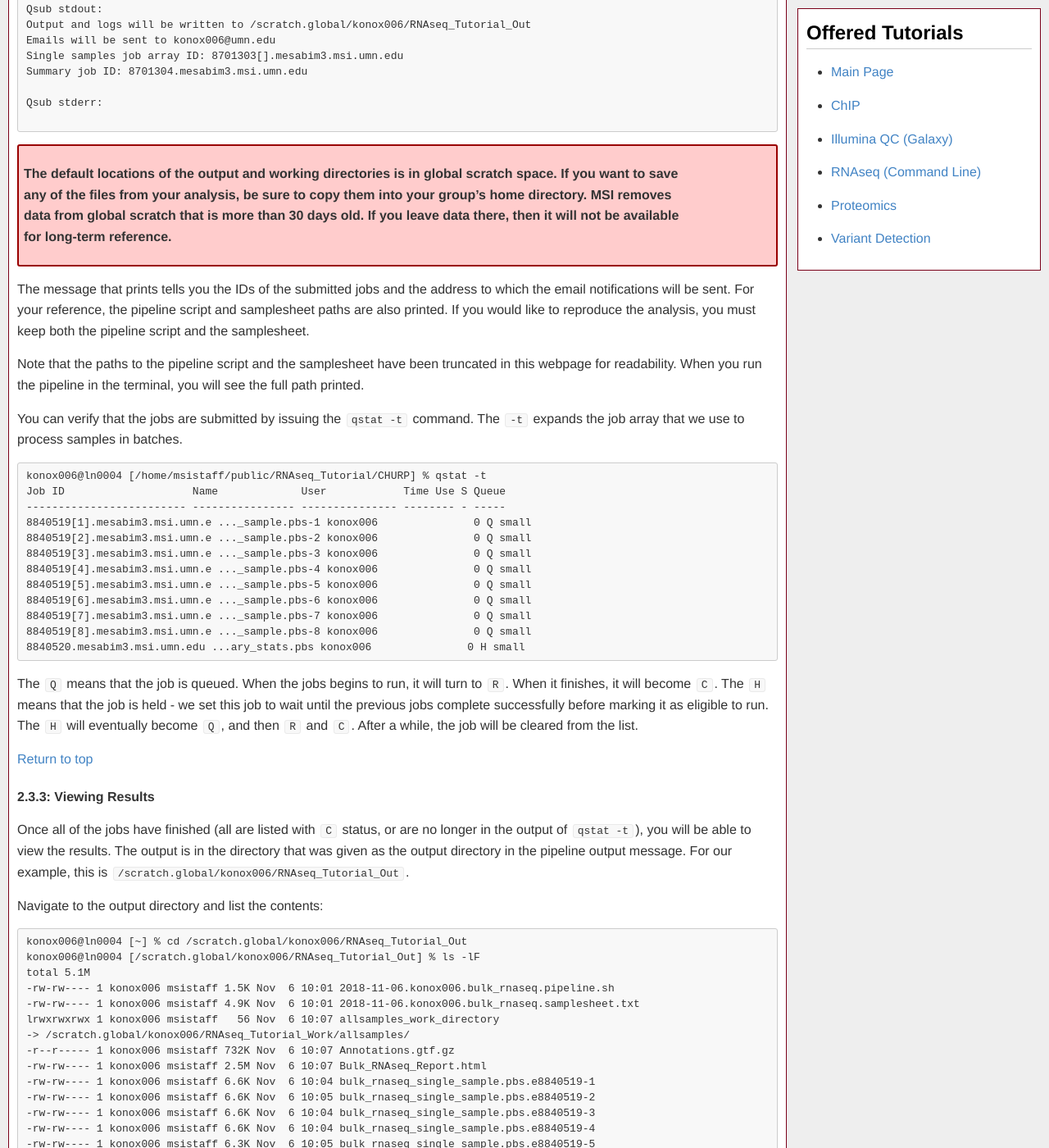
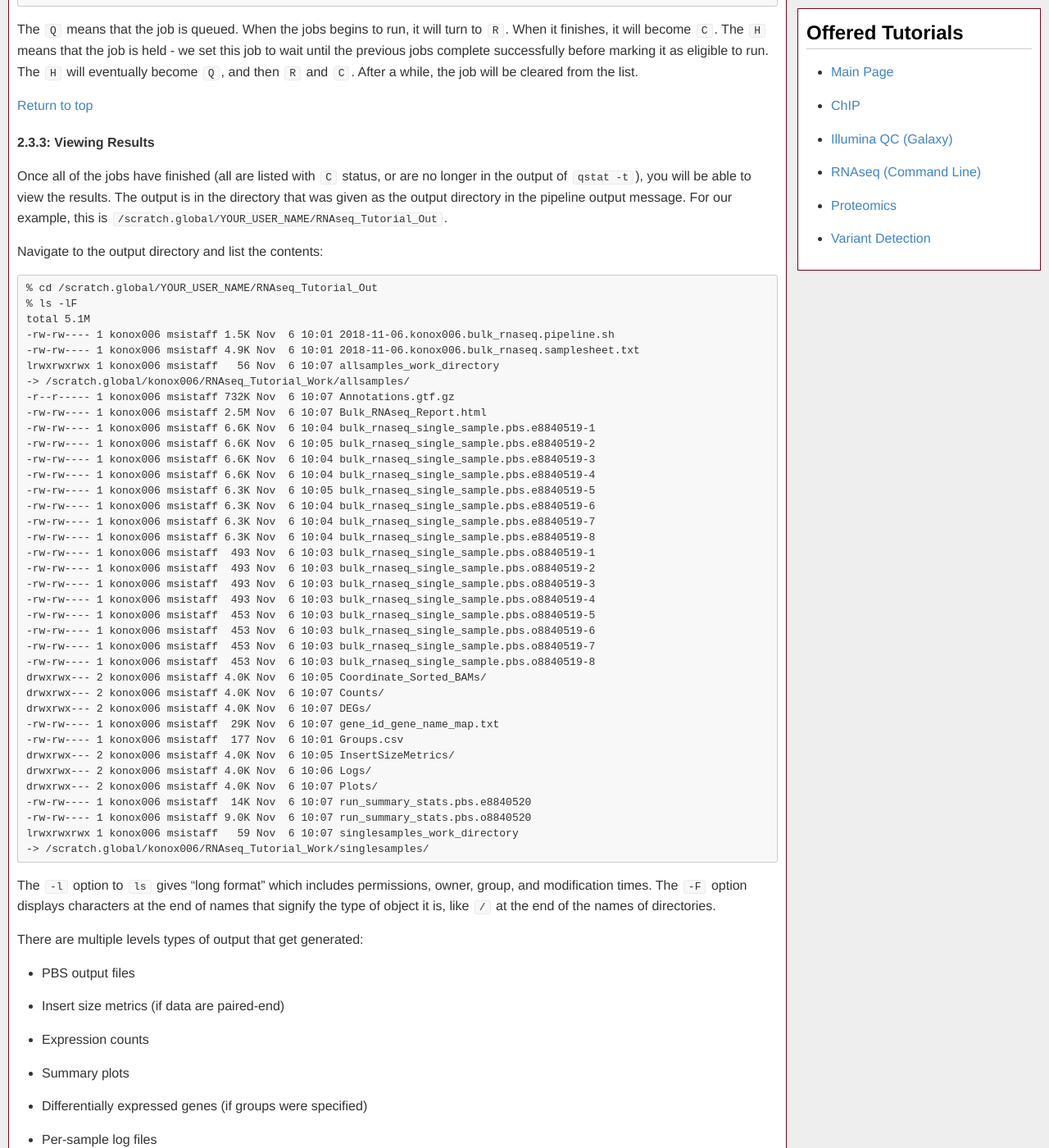
Before and after one commit to msi-ris/Tutorials, a Jekyll site: the page built from rnaseq_cmd.md, in a window 1280 px wide and 1400 px high, scrolled down 15081 px. Shown: the whole window at 82% size. Built offline with Jekyll 4.4.1, drawn with Linux system fonts in a browser that asks for light colours; some of the changed text lies outside the part shown.

Commit message:
Update rnaseq tutorial

````diff
--- a/rnaseq_cmd.md
+++ b/rnaseq_cmd.md
@@ -4,7 +4,7 @@ title: RNASeq Analysis With the Command Line
 permalink: /rnaseq_cmd/
 exclude: false
 updated: 2018-11-05
-delivered: NA
+delivered: 2018-11-06
 ---
 
 # <a name="top"></a> {{page.title}}
@@ -18,14 +18,13 @@ delivered: NA
     - [Goals](#0.2)
     - [Scope of the Tutorial](#0.3)
     - [Required Software](#0.4)
-    - [UNIX (and Linux) Basics](#0.5)
-    - [Accessing MSI](#0.6)
+    - [Accessing MSI](#0.5)
 - [RNASeq Overview](#1)
     - [Why RNASeq](#1.1)
     - [Common Genomics File Formats](#1.2)
     - [Overall Workflow](#0.3)
 - [Running an Analysis with `CHURP`](#2)
-    - [Preapre to Run `CHURP`](#2.1)
+    - [Prepare to Run `CHURP`](#2.1)
     - [Input Data for the Pipelines](#2.2)
     - [Running the Pipeline](#2.3)
         - [Generating Experimental Groups](#2.3.1)
@@ -84,6 +83,9 @@ This is code, or a literal value that you must enter or select to run a part
 of the tutorial
 ```
 
+Commands that are to be entered on the command-line will begin with `%`. Do not
+re-enter the `%` character when you type the commands into your prompt.
+
 [Return to top](#top)
 ### <a name="0.2"></a> 0.2: Goals
 - Learn some fundamental bash commands for interacting with MSI systems
@@ -130,18 +133,25 @@ systems. We will show you how to access the analysis programs in later sections.
 [Return to top](#top)
 <div class="info" markdown="1">
 
-### <a name="0.5"></a> 0.5: UNIX (and Linux) Basics
-MSI systems run GNU/Linux, which is a functional equivalent of commercial UNIX
-(like Apple's OSX). The way that you will interact with Linux is very similar to
-the way you would interact with a traditional UNIX system - through the command
-line.
-
-![Terminal]({{ "/graphics/rnaseq_cmd/terminal.png" | prepend: site.baseurl }})
-
-Be warned, though, because the GNU/Linux versions of the programs behave
-very similarly to the UNIX versions, but they are not identical. Always check
-the help or manual pages if you experience some unexpected behavior from one
-of the programs that you are running.
+### <a name="0.5"></a> 0.5: Accessing MSI
+We will now log in to MSI systems. The first host we will access is called the
+`login` node. **Don't run computationally intense tasks on this node.** You
+will make it hard for other uses to access the systems by reducing the
+performance of the login gateway, and we will yell at you. A lot.
+
+On Windows, open PuTTY, and follow the instructions at the PuTTY setup link
+given in the previous section. You can skip step 5, because we will just connect
+to the login node.
+
+For Mac or Linux users, type `ssh X.500@login.msi.umn.edu` and press enter.
+Replace the `X.500` with your UMN X.500 ID. It will most likely ask you for a
+password. Enter your UMN Internet ID password, and press enter. You won't be
+able to see the password as it's entered. If it goes well, the server will
+give you a message-of-the-day, confirming that you have successfully logged in
+to the system.
+
+![SSH]({{ "/graphics/rnaseq_cmd/ssh.png" | prepend: site.baseurl }})
+![Login]({{ "/graphics/rnaseq_cmd/login.png" | prepend: site.baseurl }})
 
 [Return to top](#top)
 #### 0.5.1: Common Commands
@@ -173,30 +183,9 @@ command line program on MSI, or shell, is called `bash`. Here are a few other
 links for `bash` resources:
 
 - [UCR Linux Basics](http://hpcc.ucr.edu/manuals_linux-basics_intro)
-- [Advaned Bash Scripting Guide from The Linux Documentation Project](https://www.tldp.org/LDP/abs/html/)
+- [Advanced Bash Scripting Guide from The Linux Documentation Project](https://www.tldp.org/LDP/abs/html/)
 
 </div>
-
-[Return to top](#top)
-### <a name="0.6"></a> 0.6: Accessing MSI
-We will now log in to MSI systems. The first host we will access is called the
-`login` node. **Don't run computationally intense tasks on this node.** You
-will make it hard for other uses to access the systems by reducing the
-performance of the login gateway, and we will yell at you. A lot.
-
-On Windows, open PuTTY, and follow the instructions at the PuTTY setup link
-given in the previous section. You can skip step 5, because we will just connect
-to the login node.
-
-For Mac or Linux users, type `ssh X.500@login.msi.umn.edu` and press enter.
-Replace the `X.500` with your UMN X.500 ID. It will most likely ask you for a
-password. Enter your UMN internet ID password, and press enter. You won't be
-able to see the password as it's entered. If it goes well, the server will
-give you a message-of-the-day, confirming that you have successfully logged in
-to the system.
-
-![SSH]({{ "/graphics/rnaseq_cmd/ssh.png" | prepend: site.baseurl }})
-![Login]({{ "/graphics/rnaseq_cmd/login.png" | prepend: site.baseurl }})
 
 [Return to top](#top)
 ## 0.7: Feedback
@@ -362,9 +351,9 @@ the `/home/msistaff/public/RNAseq_Tutorial/CHURP` directory with `cd`. Run the
 main control script, `churp.py`.
 
 ```
-konox006@ln0004 [~] % module load python3
-konox006@ln0004 [~] % cd /home/msistaff/public/RNAseq_Tutorial/CHURP
-konox006@ln0004 [/home/msistaff/public/RNAseq_Tutorial/CHURP] % python churp.py
+% module load python3
+% cd /home/msistaff/public/RNAseq_Tutorial/CHURP
+% python churp.py
 Usage: churp.py <subcommand> <options>
 
 where <subcommand> is the name of the pipeline that is to be run. The specified
@@ -415,7 +404,7 @@ the data. To see a full help message, add the `-h` option after the
 for the `bulk_rnaseq` pipeline, you can access the latest version of the manual
 at the [GitHub Wiki page](https://github.umn.edu/MSI-RIS/CHURP/wiki/bulk_rnaseq).
 ```
-konox006@ln0004 [/home/msistaff/public/RNAseq_Tutorial/CHURP] % python churp.py bulk_rnaseq
+% python churp.py bulk_rnaseq
 ----------
 Thank you for using the refactor of gopher-pipelines. This software was
 developed by the Research Informatics Solutions (RIS) group at MSI with funding
@@ -442,11 +431,11 @@ and a GTF file. We will eventually use these files to run an analysis. We will
 also take this time to make some easy-to-find output directories. The pipeline
 package will make default output and working directories, but the names are
 long and it will be easier for you to remember a directory that you created
-yourself. Use your username instead of mine in the commands below:
-
-```
-konox006@ln0004 [/home/msistaff/public/RNAseq_Tutorial/CHURP] % mkdir /scratch.global/konox006/RNAseq_Tutorial_Out
-konox006@ln0004 [/home/msistaff/public/RNAseq_Tutorial/CHURP] % mkdir /scratch.global/konox006/RNAseq_Tutorial_Work
+yourself. Use your username instead of `YOUR_USER_NAME` in the commands below:
+
+```
+% mkdir /scratch.global/YOUR_USER_NAME/RNAseq_Tutorial_Out
+% mkdir /scratch.global/YOUR_USER_NAME/RNAseq_Tutorial_Work
 ```
 
 [Return to top](#top)
@@ -459,9 +448,9 @@ a groups file for the `bulk_rnaseq` pipeline. We supply the FASTQ directory as
 the argument:
 
 ```
-konox006@ln0004 [/home/msistaff/public/RNAseq_Tutorial/CHURP] % python churp.py group_template bulk_rnaseq \
+% python churp.py group_template bulk_rnaseq \
     -f /home/msistaff/public/RNAseq_Tutorial/Reads \
-    -o /scratch.global/konox006/RNAseq_Tutorial_Out/Groups.csv
+    -o /scratch.global/YOUR_USER_NAME/RNAseq_Tutorial_Out/Groups.csv
 ----------
 Thank you for using the refactor of gopher-pipelines. This software was
 developed by the Research Informatics Solutions (RIS) group at MSI with funding
@@ -507,8 +496,7 @@ the samples to their groups. In this case, the first four samples are part of
 group `BoneMarrow` and the final four samples are part of group `Spleen`.
 
 ```
-konox006@ln0004 [/home/msistaff/public/RNAseq_Tutorial/CHURP] % nano \
-    /scratch.global/konox006/RNAseq_Tutorial_Out/Groups.csv
+% nano /scratch.global/YOUR_USER_NAME/RNAseq_Tutorial_Out/Groups.csv
 ```
 
 The window will display the contents of the CSV file. Use the arrow keys to
@@ -557,13 +545,13 @@ For the sake of getting the jobs completed more quickly, we will decrease the
 size of the resource request.
 
 ```
-konox006@ln0004 [/home/msistaff/public/RNAseq_Tutorial/CHURP] % python churp.py bulk_rnaseq \
-    -e /scratch.global/konox006/RNAseq_Tutorial_Out/Groups.csv \
+% python churp.py bulk_rnaseq \
+    -e /scratch.global/YOUR_USER_NAME/RNAseq_Tutorial_Out/Groups.csv \
     -f /home/msistaff/public/RNAseq_Tutorial/Reads \
     -x /home/msistaff/public/RNAseq_Tutorial/Reference/GRCm38_19 \
     -g /home/msistaff/public/RNAseq_Tutorial/Reference/Annotations.gtf.gz \
-    -o /scratch.global/konox006/RNAseq_Tutorial_Out \
-    -d /scratch.global/konox006/RNAseq_Tutorial_Work \
+    -o /scratch.global/YOUR_USER_NAME/RNAseq_Tutorial_Out \
+    -d /scratch.global/YOUR_USER_NAME/RNAseq_Tutorial_Work \
     --unstranded \
     --ppn 4 --mem 12000 -w 2 --submit
 ----------
@@ -619,7 +607,7 @@ You can verify that the jobs are submitted by issuing the `qstat -t` command.
 The `-t` expands the job array that we use to process samples in batches.
 
 ```
-konox006@ln0004 [/home/msistaff/public/RNAseq_Tutorial/CHURP] % qstat -t
+% qstat -t
 Job ID                    Name             User            Time Use S Queue
 ------------------------- ---------------- --------------- -------- - -----
 8840519[1].mesabim3.msi.umn.e ..._sample.pbs-1 konox006               0 Q small
@@ -645,13 +633,13 @@ Once all of the jobs have finished (all are listed with `C` status, or are
 no longer in the output of `qstat -t`), you will be able to view the results.
 The output is in the directory that was given as the output directory in the
 pipeline output message. For our example, this is
-`/scratch.global/konox006/RNAseq_Tutorial_Out`.
+`/scratch.global/YOUR_USER_NAME/RNAseq_Tutorial_Out`.
 
 Navigate to the output directory and list the contents:
 
 ```
-konox006@ln0004 [~] % cd /scratch.global/konox006/RNAseq_Tutorial_Out
-konox006@ln0004 [/scratch.global/konox006/RNAseq_Tutorial_Out] % ls -lF
+% cd /scratch.global/YOUR_USER_NAME/RNAseq_Tutorial_Out
+% ls -lF
 total 5.1M
 -rw-rw---- 1 konox006 msistaff 1.5K Nov  6 10:01 2018-11-06.konox006.bulk_rnaseq.pipeline.sh
 -rw-rw---- 1 konox006 msistaff 4.9K Nov  6 10:01 2018-11-06.konox006.bulk_rnaseq.samplesheet.txt
@@ -793,7 +781,7 @@ This file is written to the `DEGs/` directory in the output folder. Use `head`
 to look at the first six lines:
 
 ```
-konox006@ln0004 [/scratch.global/konox006/RNAseq_Tutorial_Out/DEGs] % head DE_Spleen-BoneMarrow_list.txt
+% head DE_Spleen-BoneMarrow_list.txt
 genes   logFC   logCPM  F   PValue  FDR
 ```
 
@@ -838,20 +826,20 @@ Re-run the pipeline with the same command, but be sure to add the `--purge`
 option. This tells the pipeline to regenerate alignments.
 
 ```
-konox006@ln0004 [/scratch.global/konox006/RNAseq_Tutorial_Out/DEGs] % cd /home/msistaff/public/RNAseq_Tutorial/CHURP
-konox006@ln0004 [/home/msistaff/public/RNAseq_Tutorial/CHURP] % python churp.py bulk_rnaseq \
-    -e /scratch.global/konox006/RNAseq_Tutorial_Out/Groups.csv \
+% cd /home/msistaff/public/RNAseq_Tutorial/CHURP
+% python churp.py bulk_rnaseq \
+    -e /scratch.global/YOUR_USER_NAME/RNAseq_Tutorial_Out/Groups.csv \
     -f /home/msistaff/public/RNAseq_Tutorial/Reads \
     -x /home/msistaff/public/RNAseq_Tutorial/Reference/GRCm38_19 \
     -g /home/msistaff/public/RNAseq_Tutorial/Reference/Annotations.gtf.gz \
-    -o /scratch.global/konox006/RNAseq_Tutorial_Out \
-    -d /scratch.global/konox006/RNAseq_Tutorial_Work \
+    -o /scratch.global/YOUR_USER_NAME/RNAseq_Tutorial_Out \
+    -d /scratch.global/YOUR_USER_NAME/RNAseq_Tutorial_Work \
     --unstranded \
     --ppn 4 --mem 12000 -w 2 --submit --purge
 ```
 
 Now, take a look at the plots and the top of the DEG list file. They should
-look much more reasonble.
+look much more reasonable.
 
 ![Swapped CPM]({{ "/graphics/rnaseq_cmd/cpm_plot_swap.png" | prepend: site.baseurl }})
 
@@ -1283,12 +1268,12 @@ In our example, we used the tissue type as the group, but we can specify
 additional columns by modifying our original call:
 
 ```
-konox006@ln0004 [/home/msistaff/public/RNAseq_Tutorial/CHURP] % python churp.py group_template bulk_rnaseq \
+% python churp.py group_template bulk_rnaseq \
     -f /home/msistaff/public/RNAseq_Tutorial/Reads \
     -e Genotype \
     -e Tissue \
     -e Time \
-    -o /scratch.global/konox006/RNAseq_Tutorial_Out/Groups.csv
+    -o /scratch.global/YOUR_USER_NAME/RNAseq_Tutorial_Out/Groups.csv
 ```
 
 The resulting CSV file will look like this:
````
Also changed, not shown: other parts of rnaseq_cmd.md (+29 -31 lines).
